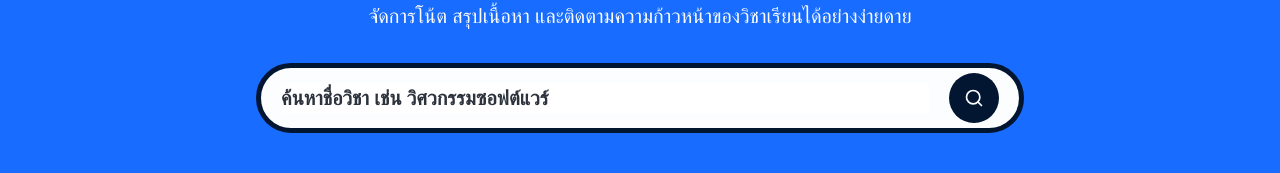
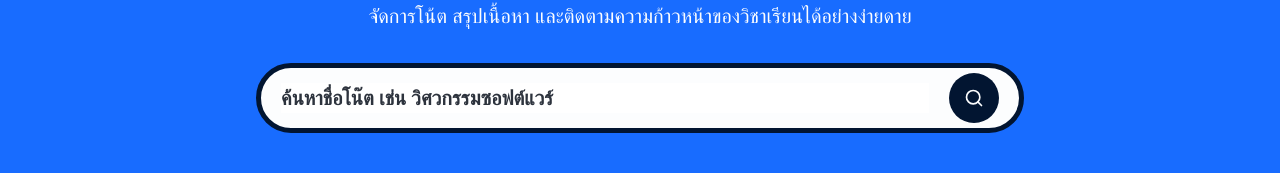
Before and after one commit to FeiZGe/clote, a Next.js app: page / in a window 1280 px wide. Shown: the part 354-527 px from the top of the page. Built offline with nearby package versions, Linux system fonts and the light colour scheme; no server answers.

Commit message:
Update: rename text
วิชา => โน๊ต

```diff
--- a/components/SearchForm.tsx
+++ b/components/SearchForm.tsx
@@ -10,7 +10,7 @@ const SearchForm = ({ query }: {query?: string}) => {
         name="query"
         defaultValue={query}
         className="search-input"
-        placeholder="ค้นหาชื่อวิชา เช่น วิศวกรรมซอฟต์แวร์"
+        placeholder="ค้นหาชื่อโน๊ต เช่น วิศวกรรมซอฟต์แวร์"
       />
 
       <div className="flex gap-2">
```
